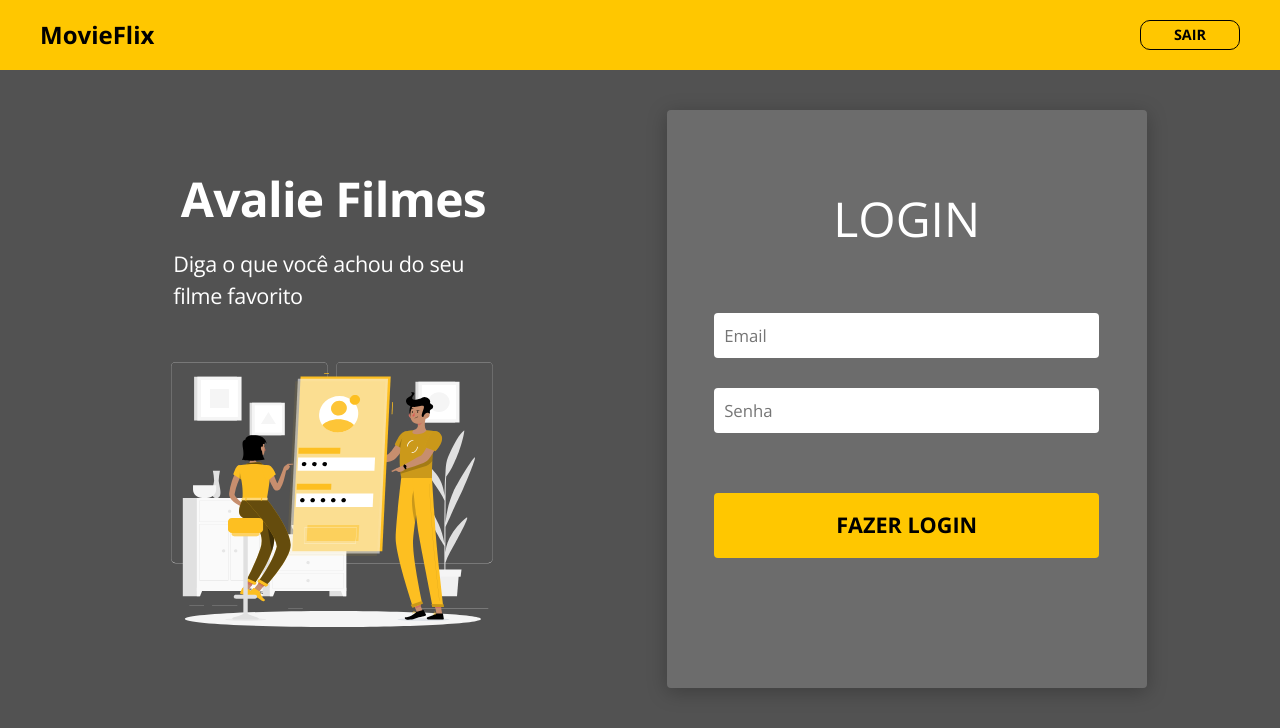
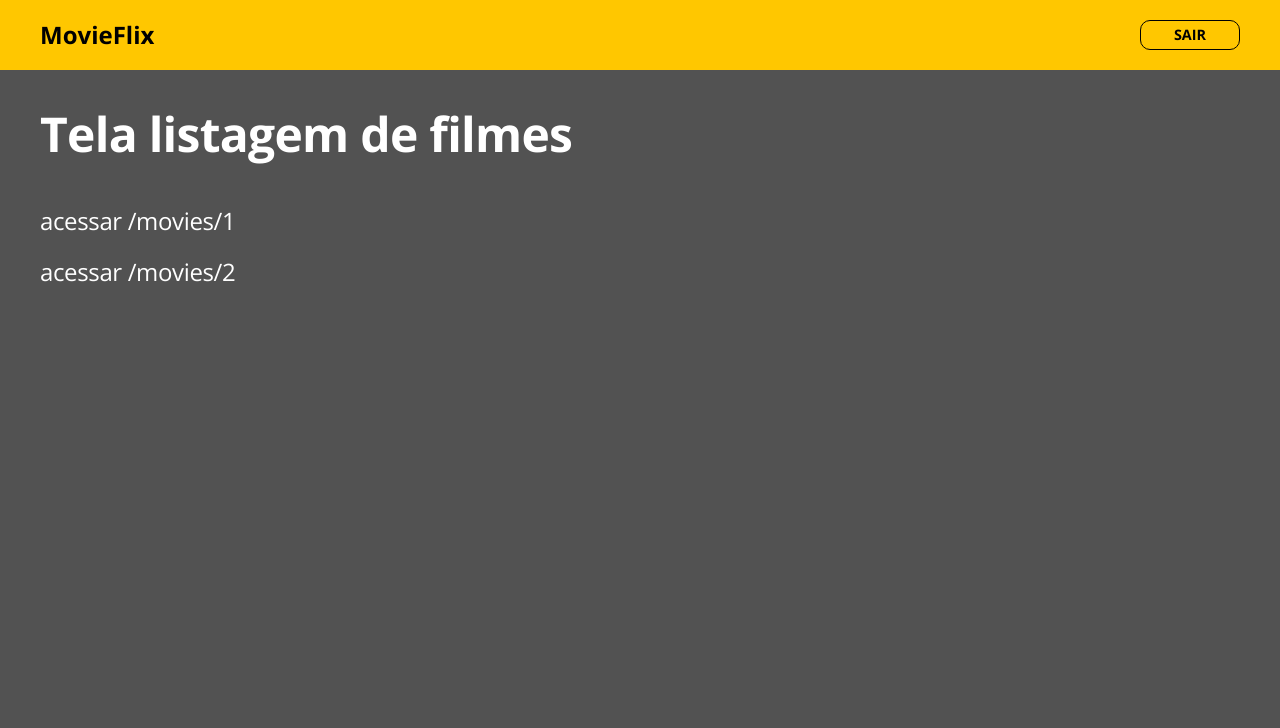
Before and after one commit to DaniloSancto/movie-flix, a React (Create React App) app in the folder frontend/: page / in a window 1280 px wide. Shown: the top 728 px of the page. Built offline with nearby package versions, Linux system fonts and the light colour scheme; the HTML template or start-up script is replaced by a standard one.

Commit message:
styling Movies page

```diff
--- a/frontend/src/App.tsx
+++ b/frontend/src/App.tsx
@@ -1,14 +1,14 @@
 import "./assets/styles/custom.scss";
 import Navbar from "./components/Navbar";
-import Home from "./pages/Home";
 
 import "./App.css";
+import Movies from "./pages/Movies";
 
 function App() {
   return (
     <>
       <Navbar />
-      <Home />
+      <Movies/>
     </>
   );
 }
--- a/frontend/src/components/ButtonIcon/styles.css
+++ b/frontend/src/components/ButtonIcon/styles.css
@@ -8,18 +8,6 @@
   text-transform: uppercase;
 }
 
-.btn-logout {
-  display: flex;
-  justify-content: center;
-  align-items: center;
-  color: #000;
-  border: 1px solid #000;
-  border-radius: 10px;
-  width: 100px;
-  height: 30px;
-  text-transform: uppercase;
-}
-
 @media (min-width: 576px) {
   .button-icon-container {
     height: 65px;
--- a/frontend/src/components/Navbar/styles.css
+++ b/frontend/src/components/Navbar/styles.css
@@ -14,6 +14,19 @@
   font-size: 1em;
 }
 
+.btn-logout {
+  display: flex;
+  justify-content: center;
+  align-items: center;
+  color: #000;
+  border: 1px solid #000;
+  border-radius: 10px;
+  width: 100px;
+  height: 30px;
+  text-transform: uppercase;
+}
+
+
 .btn-logout h2{
   font-size: 0.6em;
 }
--- /dev/null
+++ b/frontend/src/pages/Movies/index.tsx
@@ -0,0 +1,16 @@
+import "./styles.css";
+
+const Movies = () => {
+  return (
+    <div className="movies-container">
+      <div className="movies-content">
+        <h1>Tela listagem de filmes</h1>
+
+        <p>acessar /movies/1</p>
+        <p>acessar /movies/2</p>
+      </div>
+    </div>
+  );
+};
+
+export default Movies;
--- /dev/null
+++ b/frontend/src/pages/Movies/styles.css
@@ -0,0 +1,48 @@
+.movies-container {
+  display: flex;
+  align-items: center;
+  justify-content: center;
+}
+
+.movies-content {
+  width: 1200px;
+  color: #fff;
+  margin: 15px;
+  font-size: 24px;
+  letter-spacing: -0.015em;
+  max-width: 1200px;
+}
+
+.movies-content h1 {
+  font-size: 1em;
+  margin-bottom: 40px;
+}
+
+.movies-content p {
+  font-size: 0.7em;
+  letter-spacing: -0.015em;
+  margin-bottom: 15px;
+}
+
+@media (min-width: 576px) {
+  .movies-content {
+    margin: 25px;
+  }
+}
+
+@media (min-width: 768px) {
+  .movies-content {
+    margin: 35px;
+    font-size: 36px;
+  }
+
+  .movies-content p {
+    font-size: 0.5em;
+  }
+}
+
+@media (min-width: 1200px) {
+  .movies-content {
+    font-size: 48px;
+  }
+}
```
